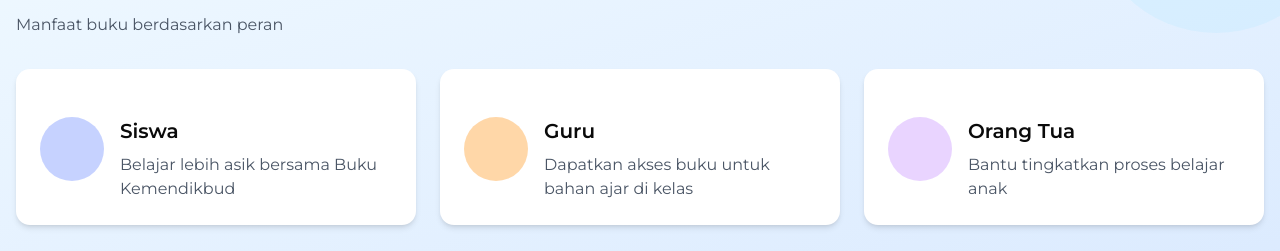
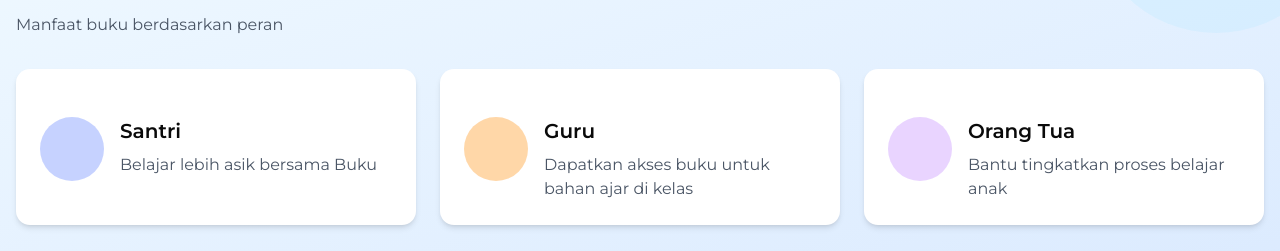
Before and after one commit to riziqalbab/Alfa-Media-Insani-landing-page, a Next.js app: page / in a window 1280 px wide. Shown: the part 1693-1944 px from the top of the page. Built offline with nearby package versions, Linux system fonts and the light colour scheme.

Commit message:
fix: update Benefit component text for clarity and relevance

```diff
--- a/src/components/Benefit.tsx
+++ b/src/components/Benefit.tsx
@@ -25,8 +25,8 @@
               <div className="flex items-start gap-4">
                 <div className="w-16 h-16 rounded-full bg-indigo-200 flex-shrink-0"></div>
                 <div>
-                  <h3 className="text-xl font-semibold mb-2">Siswa</h3>
-                  <p className="text-gray-600">Belajar lebih asik bersama Buku Kemendikbud</p>
+                  <h3 className="text-xl font-semibold mb-2">Santri</h3>
+                  <p className="text-gray-600">Belajar lebih asik bersama Buku</p>
                 </div>
               </div>
             </CardContent>
```
